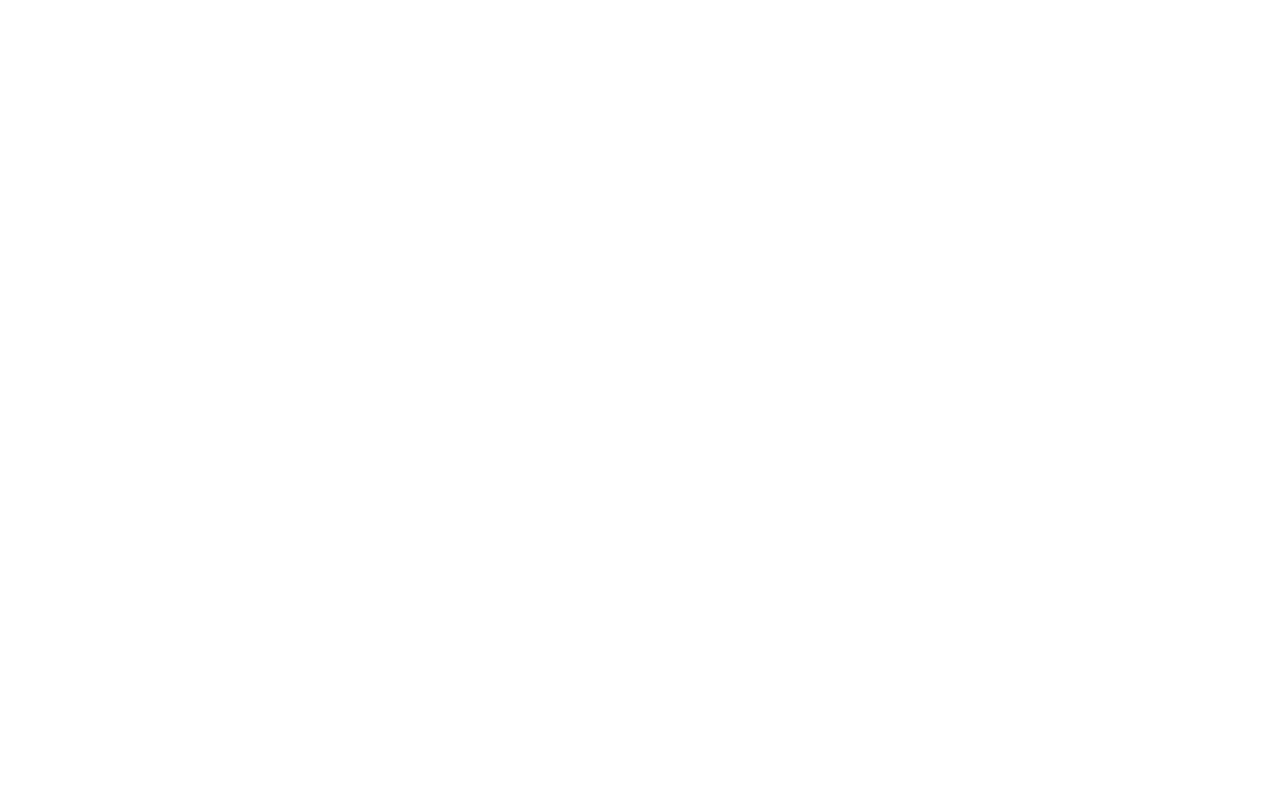
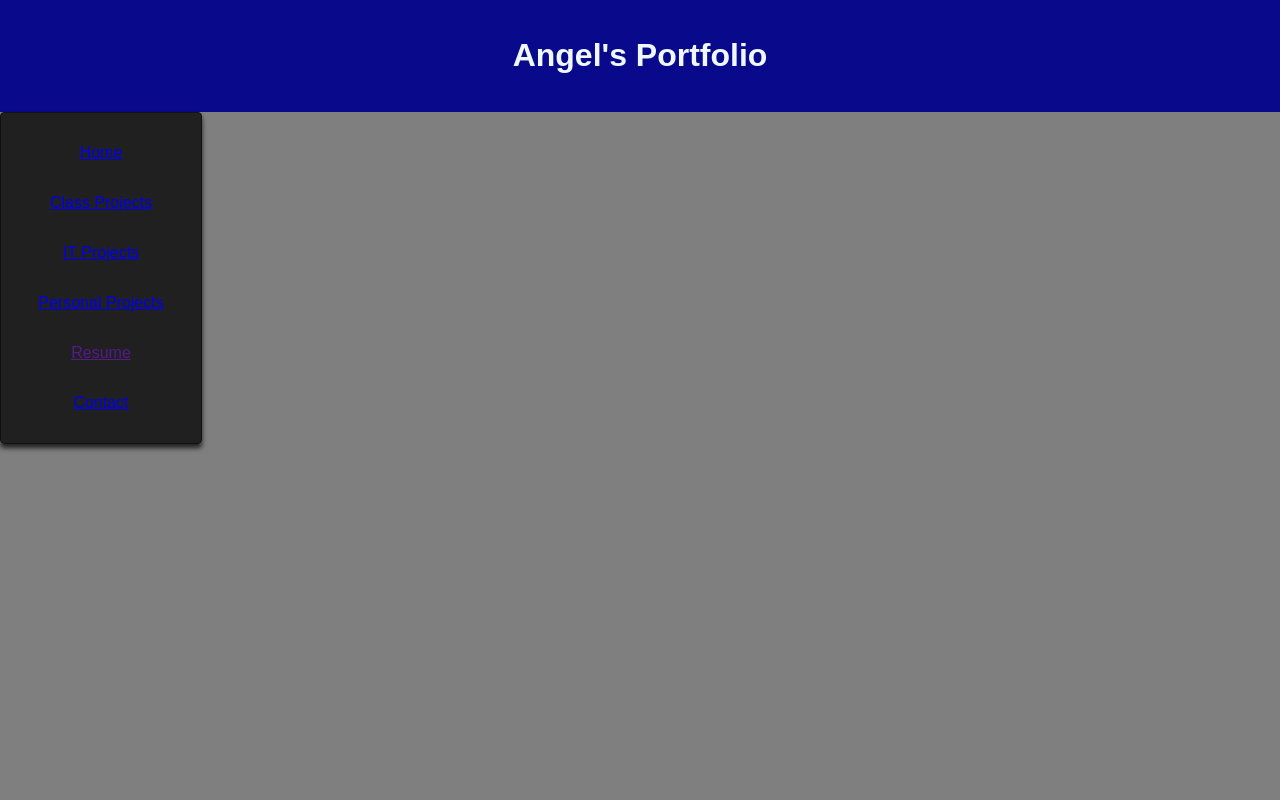
Before and after one commit to anyaga/portfolio, a Django app: page /contact in a window 1280 px wide. Before the commit the page is empty. Run offline with Django 5.2, Linux system fonts and the light colour scheme.

Commit message:
container for the siderbar

```diff
--- a/portfolio_project/portfolio_project/static/portfolio_project/portfolio.css
+++ b/portfolio_project/portfolio_project/static/portfolio_project/portfolio.css
@@ -1,6 +1,73 @@
+body{
+    margin: 0;
+}
+
 #id_header_div{
     padding: 1em;
     background-color: rgb(9, 9, 139);
     color:aliceblue;
     text-align: center;
 }
+
+/**
+https://codepen.io/sean_codes/pen/zwJQeB
+**/
+html, body{
+    padding:0px;
+    margin:0px;
+    font-family: 'Raleway', sans-serif;
+    color:#FFF;
+    height:100%;
+ }
+ body{
+    background:rgba(0, 0, 0, 0.5);
+ }
+
+ .container{
+    max-width:200px;
+    background:rgba(0, 0, 0, 0.75);
+    margin:0 0 auto;
+    padding:10px 0px 20px 0px;
+    border:1px solid #111;
+    border-radius:4px;
+    box-shadow:0px 4px 5px rgba(0, 0, 0, 0.75);
+ }
+ .link{
+    font-size:16px;
+    font-weight:300;
+    text-align:center;
+    position:relative;
+    height:40px;
+    line-height:40px;
+    margin-top:10px;
+    overflow:hidden;
+    width:90%;
+    margin-left:5%;
+    cursor:pointer;
+ }
+ .link:after{
+    content: '';
+    position:absolute;
+    width:80%;
+    border-bottom:1px solid rgba(255, 255, 255, 0.5);
+    bottom:50%;
+    left:-100%;
+    transition-delay: all 0.5s;
+    transition: all 0.5s;
+ }
+ .link:hover:after,
+ .link.hover:after{
+    left:100%;
+ }
+ .link .text{
+    text-shadow:0px -40px 0px rgba(255, 255, 255, 1);
+    transition:all 0.75s;
+    transform:translateY(100%) translateZ(0);
+    transition-delay:all 0.25s;
+ }
+ .link:hover .text,
+ .link.hover .text{
+    text-shadow:0px -40px 0px rgba(255, 255, 255, 0);
+    transform:translateY(0%) translateZ(0) scale(1.1);
+    font-weight:600;
+ }
--- a/portfolio_project/portfolio_project/templates/portfolio_project/base.html
+++ b/portfolio_project/portfolio_project/templates/portfolio_project/base.html
@@ -3,7 +3,10 @@
     <head>
         <title>{% block title %} {% endblock %}</title>
         {% load static%}
-        <link rel="stylesheet" type="text/css" href="/static/portfolio_project/portfolio.css">
+        <link rel="stylesheet" type="text/css" href="static/portfolio_project/portfolio.css">
+        <style>
+
+        </style>
     </head>
     <body>
         <div id="id_header_div">
@@ -17,6 +20,41 @@
             </div>
 
         </div>
+        <div class="container">
+            <div class="link">
+                <a href="{% url 'main'%}">
+                    <span class="text">Home</span>
+                </a>
+            </div>
+            <div class="link">
+                <a href="{% url 'class'%}">
+                    <span class="text">Class Projects</span>
+                </a>
+            </div>
+            <div class="link">
+                <a href="{%url 'it'%}">
+                    <span class="text">IT Projects</span>
+                </a>
+            </div>
+            <div class="link">
+                <a href="{% url 'personal'%}">
+                    <span class="text">Personal Projects</span>
+                </a>
+
+            </div>
+            <div class="link">
+                <a href="">
+                  <span class="text">Resume</span></div>
+                </a>
+
+            <div class="link">
+                <a href="{% url 'contact'%}">
+                    <span class="text">Contact</span></div>
+                </a>
+
+         </div>
+
+
 
         <div id="id_body_content">
             {% if message %}
--- a/portfolio_project/portfolio_project/templates/portfolio_project/class_project_page.html
+++ b/portfolio_project/portfolio_project/templates/portfolio_project/class_project_page.html
@@ -0,0 +1 @@
+{% extends "portfolio_project/base.html"%}
--- a/portfolio_project/portfolio_project/templates/portfolio_project/contact_info.html
+++ b/portfolio_project/portfolio_project/templates/portfolio_project/contact_info.html
@@ -0,0 +1 @@
+{% extends "portfolio_project/base.html"%}
--- a/portfolio_project/portfolio_project/templates/portfolio_project/it_project_page.html
+++ b/portfolio_project/portfolio_project/templates/portfolio_project/it_project_page.html
@@ -0,0 +1 @@
+{% extends "portfolio_project/base.html"%}
--- a/portfolio_project/portfolio_project/templates/portfolio_project/personal_project_page.html
+++ b/portfolio_project/portfolio_project/templates/portfolio_project/personal_project_page.html
@@ -0,0 +1 @@
+{% extends "portfolio_project/base.html"%}
--- a/portfolio_project/portfolio_project/urls.py
+++ b/portfolio_project/portfolio_project/urls.py
@@ -20,9 +20,9 @@ from django.urls import path
 from portfolio_project import views
 
 urlpatterns = [
-    path('',views.main_action),
+    path('',views.main_action, name='main'),
     path('contact',views.contact_action,name='contact'),
     path('class_projects', views.class_action,name='class'),
     path('IT_projects', views.it_action, name='it'),
-    path('personal_project',views.personal_action, name='personal'),
+    path('personal_projects',views.personal_action, name='personal'),
 ]
```
Also changed, not shown: portfolio_project/portfolio_project/static/portfolio_project/portfolio.js (added, +12 -0 lines).
